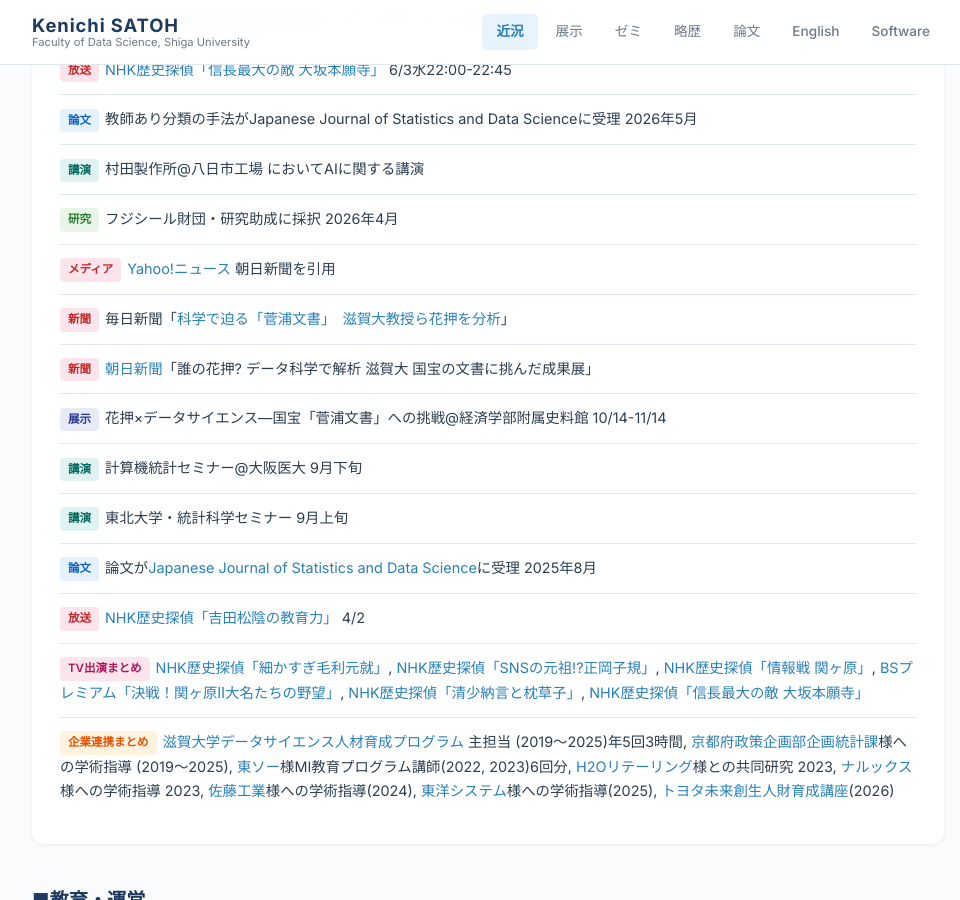
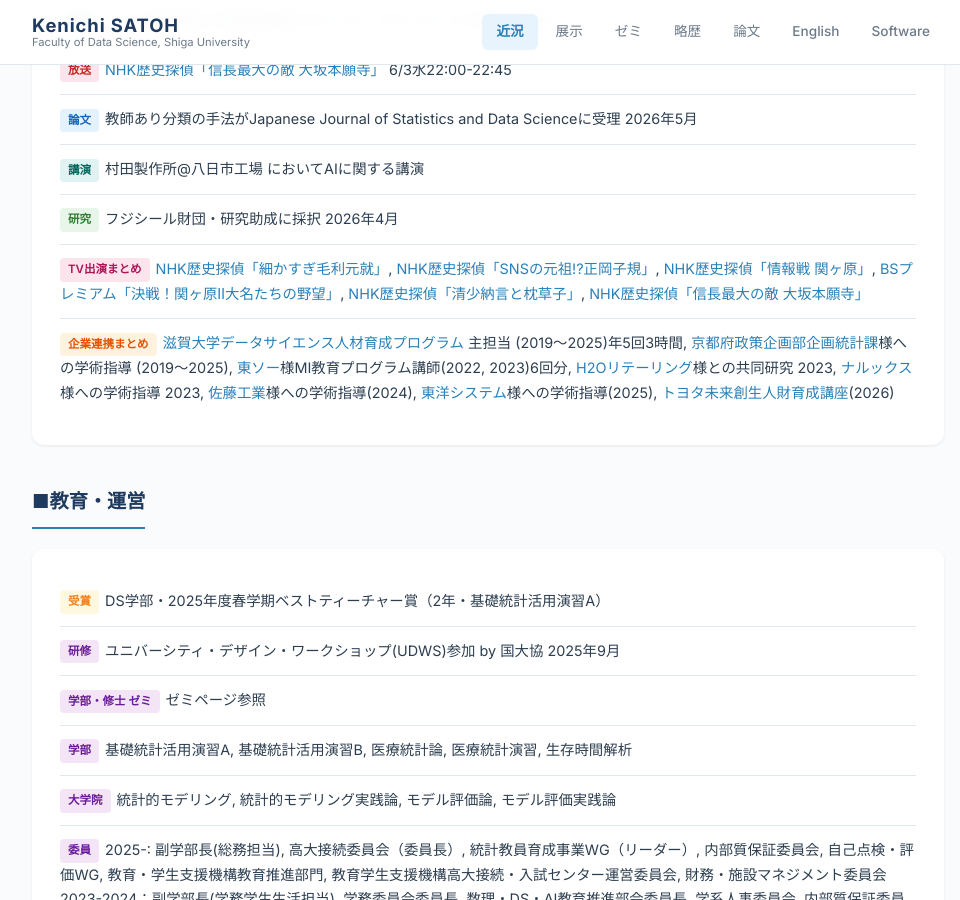
Before and after one commit to ksatohds/ksatohds.github.io, a Jekyll site: the page built from index.md, in a window 1280 px wide and 900 px high, scrolled down 638 px. Shown: the whole window, without its empty margins (152-1112 px from the left). Built offline with Jekyll 4.4.1, drawn with Linux system fonts in a browser that asks for light colours.

Commit message:
20260706 index: 近況の古いニュース8件を削除（Yahoo!ニュース〜NHK歴史探偵「吉田松陰の教育力」4/2）
Co-Authored-By: Claude Opus 4.8 <noreply@anthropic.com>

```diff
--- a/index.md
+++ b/index.md
@@ -35,14 +35,6 @@ title: 近況
       <li><span class="news-tag paper">論文</span>教師あり分類の手法がJapanese Journal of Statistics and Data Scienceに受理 2026年5月</li>
       <li><span class="news-tag talk">講演</span>村田製作所@八日市工場 においてAIに関する講演</li>
       <li><span class="news-tag research">研究</span>フジシール財団・研究助成に採択 2026年4月</li>
-      <li><span class="news-tag media">メディア</span><a href="https://news.yahoo.co.jp/articles/672a0baa346e0d8fc5f84f8e34cdd4432b150aab">Yahoo!ニュース</a> 朝日新聞を引用</li>
-      <li><span class="news-tag media">新聞</span>毎日新聞「<a href="https://mainichi.jp/articles/20251031/ddl/k25/040/151000c">科学で迫る「菅浦文書」　滋賀大教授ら花押を分析</a>」</li>
-      <li><span class="news-tag media">新聞</span><a href="https://www.asahi.com/articles/ASTC64JWRTC6PTJB00HM.html">朝日新聞</a>「誰の花押? データ科学で解析 滋賀⼤ 国宝の⽂書に挑んだ成果展」</li>
-      <li><span class="news-tag exhibition">展示</span>花押×データサイエンス―国宝「菅浦文書」への挑戦@経済学部附属史料館 10/14-11/14</li>
-      <li><span class="news-tag talk">講演</span>計算機統計セミナー@大阪医大 9月下旬</li>
-      <li><span class="news-tag talk">講演</span>東北大学・統計科学セミナー 9月上旬</li>
-      <li><span class="news-tag paper">論文</span>論文が<a href="https://doi.org/10.1007/s42081-025-00314-0">Japanese Journal of Statistics and Data Science</a>に受理 2025年8月</li>
-      <li><span class="news-tag media">放送</span><a href="https://www.nhk.jp/p/rekishi-tantei/ts/VR22V15XWL/episode/te/2Z7QR3WJWG/">NHK歴史探偵「吉田松陰の教育力」</a> 4/2</li>
       <li><span class="news-tag tv">TV出演まとめ</span><a href="https://www.nhk-ondemand.jp/goods/G2021114244SA000/">NHK歴史探偵「細かすぎ毛利元就」</a>, <a href="https://www.nhk-ondemand.jp/goods/G2022123781SA000/?np_banID=top_nw_m_123781">NHK歴史探偵「SNSの元祖!?正岡子規」</a>, <a href="https://www.nhk.jp/p/rekishi-tantei/ts/VR22V15XWL/episode/te/85NPJ89265/">NHK歴史探偵「情報戦 関ヶ原」</a>, <a href="https://www.nhk-ondemand.jp/goods/G2023126003SA000/">BSプレミアム「決戦！関ヶ原Ⅱ大名たちの野望」</a>, <a href="https://www.nhk.jp/p/rekishi-tantei/ts/VR22V15XWL/episode/te/6XVLZRRX8Q/">NHK歴史探偵「清少納言と枕草子」</a>, <a href="https://www.web.nhk/tv/an/rekishi-tantei/pl/series-tep-VR22V15XWL/ep/GPRWGV86XV">NHK歴史探偵「信長最大の敵 大坂本願寺」</a></li>
       <li><span class="news-tag collab">企業連携まとめ</span><a href="http://ohmi-dsi.jp/program/">滋賀大学データサイエンス人材育成プログラム</a> 主担当 (2019〜2025)年5回3時間, <a href="http://www.pref.kyoto.jp/info/gyosei/soshiki/026/index.html">京都府政策企画部企画統計課</a>様への学術指導 (2019〜2025), <a href="https://www.tosoh.co.jp/">東ソー</a>様MI教育プログラム講師(2022, 2023)6回分, <a href="https://www.h2o-retailing.co.jp/ja/index.html">H2Oリテーリング</a>様との共同研究 2023, <a href="https://www.nalux.co.jp/">ナルックス</a>様への学術指導 2023, <a href="https://www.satokogyo.co.jp/">佐藤工業</a>様への学術指導(2024), <a href="https://toyo-system.co.jp/">東洋システム</a>様への学術指導(2025), <a href="https://www.shiga-u.ac.jp/24897/">トヨタ未来創生人財育成講座</a>(2026)</li>
     </ul>
```
